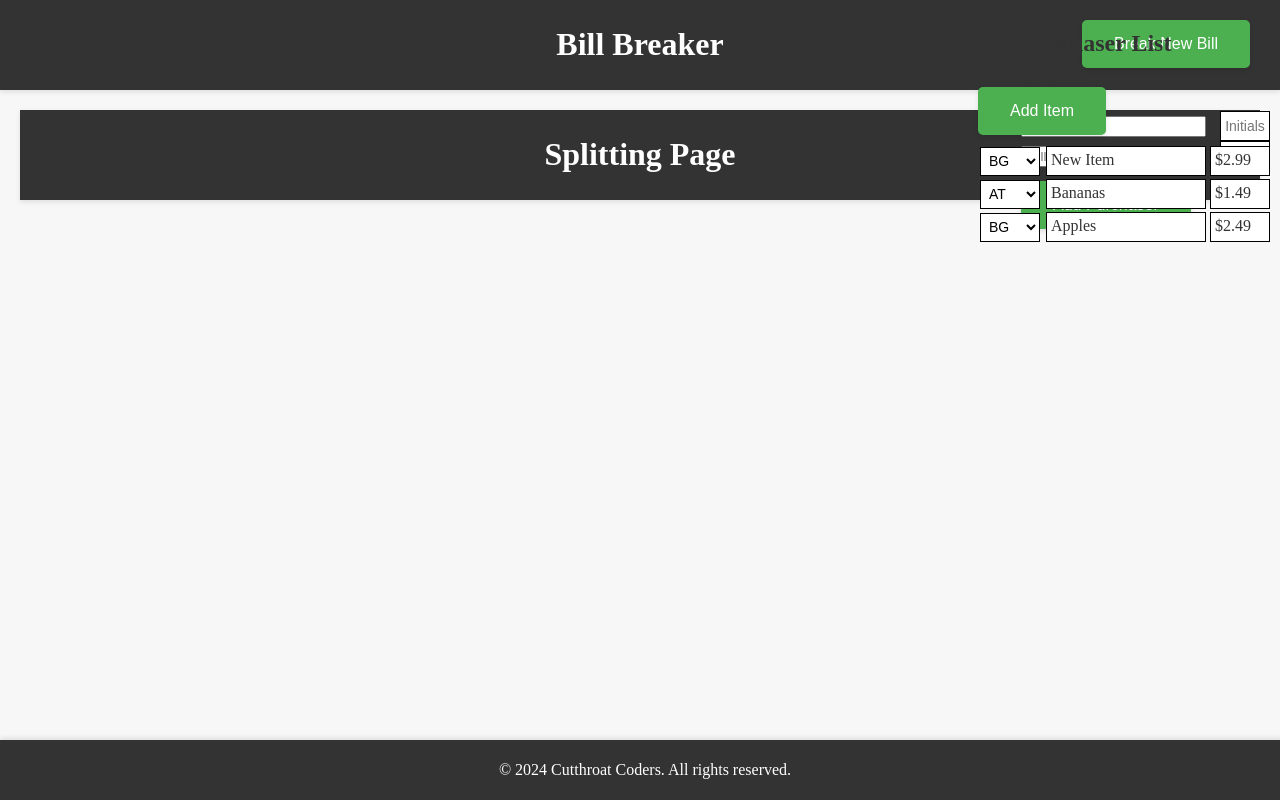
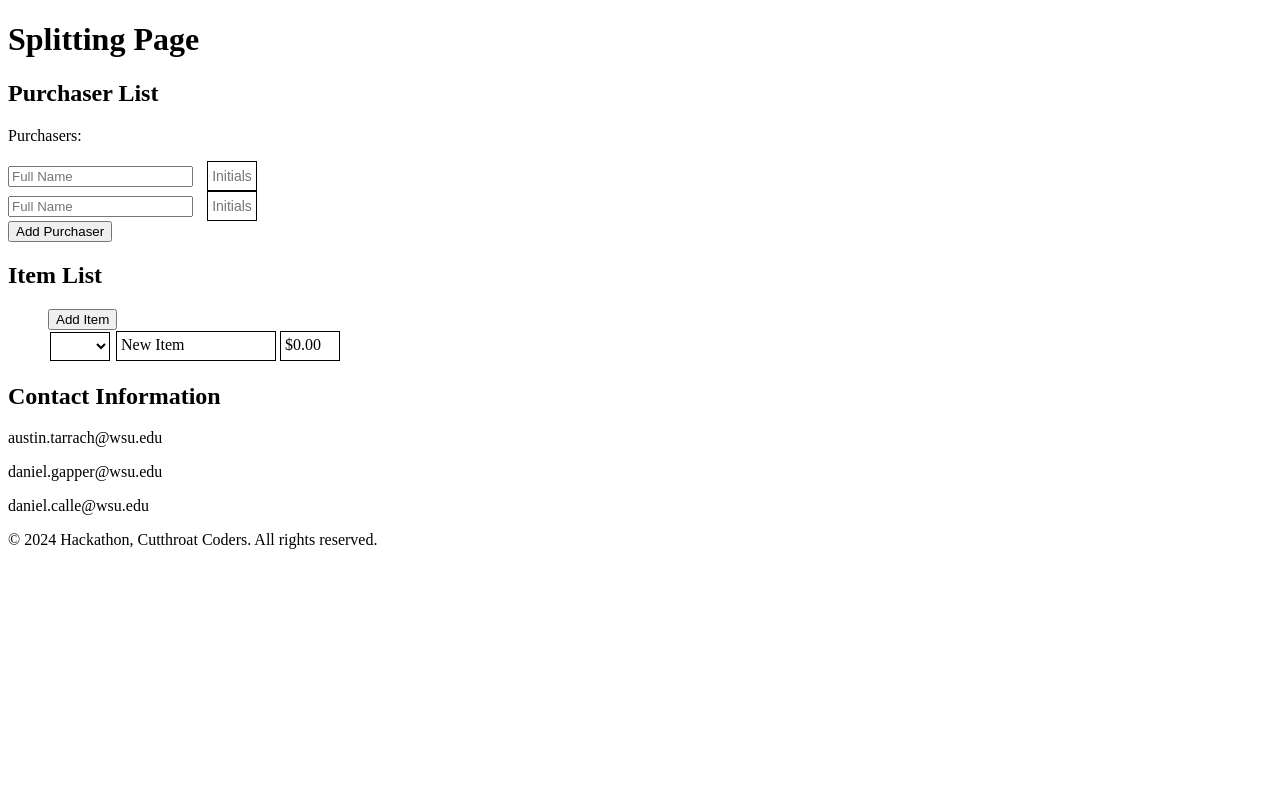
Before and after one commit to kingTarrach/Receipt_Reader, a Flask app: page /items in a window 1280 px wide. Run offline with Flask 3, Linux system fonts and the light colour scheme; lists and menus that the app fills with data are empty.

Commit message:
Final product for hackathon purposes, Cutthroat Coders, signing out.

```diff
--- a/templates/itemList.html
+++ b/templates/itemList.html
@@ -1,10 +1,84 @@
-{% extends "base.html" %}
-{% block content %}
+<!DOCTYPE html>
+<html lang="en">
+<head>
+    <meta charset="UTF-8">
+    <meta name="viewport" content="width=device-width, initial-scale=1.0">
+    <title>Initials Box</title>
+                <style>
+                    /* Style the select menu */
+                        .item_line {
+                            display: flex;
+                            align-items: center;
+                        }
+                        select {
+                            padding: 4px;
+                            font-size: 14px;
+                            border: 1px solid #000000;
+                            background-color: #ffffff;
+                            width: 60px; /* Adjust width as needed */
+                            height: 29px;
+                            margin: 2px;
+                            display: flex;
+                            align-items: center;
+                        }
 
+                        /* Style the options */
+                        option {
+                            padding: 10px;
+                            font-size: 14px;
+                            z-index: 1;
+                            display: flex;
+                        }
+
+                        /* Style the select when it's focused */
+                        select:focus {
+                            outline: none;
+                            border-color: #3f3b3b;
+                        }
+                </style>
+    <title>Item Box</title>
+                <style>
+                    .item-box {
+                        border: 1px solid #000000; /* Adds a black border around the div */
+                        padding: 4px; /* Adds some space between the text and the border */
+                        margin-left: 4px; /* Adds some space outside the border */
+                        width: 150px; /* Specifies the width of the box */
+                        height: 20px; /* Specifies the height of the box */
+                        overflow: auto; /* Ensures the content is scrolled if it overflows */
+                        background-color: #ffffff; /* Sets a light gray background color */
+                        display: inline-block;
+                    }
+                </style>
+    <title>Price Box</title>
+                <style>
+                    .price-box {
+                        border: 1px solid #000000; /* Adds a black border around the div */
+                        padding: 4px; /* Adds some space between the text and the border */
+                        margin-left: 4px; /* Adds some space outside the border */
+                        width: 50px; /* Specifies the width of the box */
+                        height: 20px; /* Specifies the height of the box */
+                        overflow: auto; /* Ensures the content is scrolled if it overflows */
+                        background-color: #ffffff; /* Sets a light gray background color */
+                        display: inline-block;
+                    }
+                </style>
+    <title>Initials</title>
+                <style>
+                    .initials {
+                        border: 1px solid #000000;
+                        padding: 4px;
+                        width: 40px;
+                        height: 20px;
+                        background-color: #ffffff;
+                        display: inline-block;
+                        font-size: 14px;
+                        text-align: center;
+                    }
+                </style>
+</head>
 <body>
     <header>
         <h1>Splitting Page</h1>
-
     </header>
 
     <nav>
@@ -26,19 +100,18 @@
             function updateInitials(element) {
                 var fullName = element.value;
                 var initials = fullName.split(' ').map((n) => n[0]).join('');
-                    // Find the closest parent with the class 'item_list'
                 var itemList = element.closest('.item_list');
-                    // Within this 'item_list', find the element with class 'initials'
                 var initialsInput = itemList.querySelector('.initials');
                 initialsInput.value = initials.toUpperCase();
+
+                // Update the options for all items
+                updateOptions();
             }
 
             function addItem() {
-                    // Create a new div with class 'item_list'
                 var newItemList = document.createElement('div');
                 newItemList.className = 'item_list';
 
-                    // Create the fullName input
                 var fullNameInput = document.createElement('input');
                 fullNameInput.type = 'text';
                 fullNameInput.className = 'fullName';
@@ -46,124 +119,137 @@
                 fullNameInput.style.marginRight = '10px';
                 fullNameInput.oninput = function() { updateInitials(this); };
 
-                    // Create the initials input
                 var initialsInput = document.createElement('input');
                 initialsInput.type = 'text';
                 initialsInput.className = 'initials';
                 initialsInput.placeholder = 'Initials';
                 initialsInput.readOnly = true;
 
-                    // Append the inputs to the newItemList div
                 newItemList.appendChild(fullNameInput);
                 newItemList.appendChild(initialsInput);
 
-                    // Append the newItemList div to the container
                 document.getElementById('purchasersContainer').appendChild(newItemList);
+
+                // Update the options for all items
+                updateOptions();
+            }
+
+            function updateOptions() {
+                // Get the current initials
+                var currentInitials = Array.from(document.querySelectorAll('.initials')).map(input => input.value);
+
+                // Update options for all items
+                const itemsContainer = document.getElementById('itemsContainer');
+                const itemLines = itemsContainer.querySelectorAll('.item_line');
+                itemLines.forEach(itemLine => {
+                    const select = itemLine.querySelector('select');
+                    // Remove existing options
+                    select.innerHTML = '';
+
+                    // Add the current initials as options
+                    currentInitials.forEach(initial => {
+                        var option = document.createElement('option');
+                        option.value = initial;
+                        option.textContent = initial;
+                        select.appendChild(option);
+                    });
+                });
             }
         </script>
     </nav>
+
     <nav>
         <h2>Item List</h2>
         <ul id="itemsContainer">
             <!-- Dynamically added item lines will go here -->
         </ul>
-    </nav>
 
         <script>
-        const optionsM = [
-            { value: 'option1', text: 'AT' },
-            { value: 'option2', text: 'DG' },
-            { value: 'option3', text: 'HI' },
-            { value: 'option4', text: 'WW' }
-        ];
-
-        function addItemLine(itemText, priceText, options, containerId) {
-            // Create the item line container
+            function addItemLine(itemText, priceText, containerId) {
                 const itemLine = document.createElement('div');
                 itemLine.className = 'item_line';
 
-            // Create the initials box and select element
                 const initialsBox = document.createElement('div');
                 initialsBox.className = 'initials-box';
                 const select = document.createElement('select');
-            // Generate a unique ID for the select element
-            const selectId = `initialSelect-${Math.random().toString(36).substr(2, 9)}`;
-            select.id = selectId;
-            options.forEach(option => {
-                const optionElement = document.createElement('option');
-                optionElement.value = option.value;
-                optionElement.textContent = option.text;
-                select.appendChild(optionElement);
+
+                // Add the current initials as options
+                Array.from(document.querySelectorAll('.initials')).forEach(initial => {
+                    var option = document.createElement('option');
+                    option.value = initial.value;
+                    option.textContent = initial.value;
+                    select.appendChild(option);
                 });
+
                 initialsBox.appendChild(select);
 
-            // Create the item box
                 const itemBox = document.createElement('div');
                 itemBox.className = 'item-box';
                 itemBox.contentEditable = true;
                 itemBox.textContent = itemText;
 
-            // Create the price box
                 const priceBox = document.createElement('div');
                 priceBox.className = 'price-box';
                 priceBox.contentEditable = true;
                 priceBox.textContent = priceText;
 
-            // Append all to itemLine
                 itemLine.appendChild(initialsBox);
                 itemLine.appendChild(itemBox);
                 itemLine.appendChild(priceBox);
 
-            // Add the item line to the container
                 document.getElementById(containerId).appendChild(itemLine);
 
-            // Add event listener to the select element
-            document.getElementById(selectId).addEventListener('change', function() {
+                select.addEventListener('change', function() {
                     var selectedValue = this.value;
                     console.log("Selected value: " + selectedValue);
                 });
             }
+///////// CONSTRUCTION ZONE
+            // document.addEventListener('DOMContentLoaded', () => {
 
-        // Example usage
+            //     addItemLine('Bananas', '$1.49', 'itemsContainer');
+            //     // Call addItemLine as many times as needed with different parameters to add more items
+
+            //     addItemLine('Apples', '$2.49', 'itemsContainer');
+            // });
+            const itemsFromFlask = {{ items|tojson }};
+            const subtotalFromFlask = "{{ subtotal }}";
+
             document.addEventListener('DOMContentLoaded', () => {
-            const options1 = [
-                { value: 'option1', text: 'AT' },
-                { value: 'option2', text: 'DG' },
-                { value: 'option3', text: 'HI' },
-                { value: 'option4', text: 'WW' }
-            ];
-            addItemLine('Bananas', '$1.49', options1, 'itemsContainer');
-            // Call addItemLine as many times as needed with different parameters to add more items
-            const options2 = [
-                { value: 'option1', text: 'BG' },
-                { value: 'option2', text: 'DG' },
-                { value: 'option3', text: 'HI' },
-                { value: 'option4', text: 'WW' }
-            ];
-            addItemLine('Apples', '$2.49', options2, 'itemsContainer');
+                // Now, use itemsFromFlask and subtotalFromFlask with your addItemLine function
+                itemsFromFlask.forEach(item => {
+                    addItemLine(item.itemName, `$${item.price}`, 'itemsContainer');
+                });
+
+                // Optionally, update subtotal display using subtotalFromFlask
+                document.getElementById('subtotalValue').textContent = `$${subtotalFromFlask}`;
             });
 
             const addButton = document.createElement('button');
             addButton.textContent = 'Add Item';
             addButton.onclick = function() {
                 // Call addItemLine as many times as needed with different parameters to add more items
-            const options = [
-                { value: 'option1', text: 'BG' },
-                { value: 'option2', text: 'DG' },
-                { value: 'option3', text: 'HI' },
-                { value: 'option4', text: 'WW' }
-            ];
-            addItemLine('New Item', '$2.99', options, 'itemsContainer');
+                addItemLine('New Item', '$0.00', 'itemsContainer');
             };
 
             document.getElementById('itemsContainer').appendChild(addButton);
 
             addButton.click();
         </script>
+    </nav>
 
+    <main>
 
+        <section>
+            <h2>Contact Information</h2>
+            <p>austin.tarrach@wsu.edu</p>
+            <p>daniel.gapper@wsu.edu</p>
+            <p>daniel.calle@wsu.edu</p>
+        </section>
+    </main>
 
+    <footer>
+        <p>&copy; 2024 Hackathon, Cutthroat Coders. All rights reserved.</p>
+    </footer>
 </body>
 </html>
-
-{% endblock %}
```
Lines whose indentation alone changed are shown as unchanged.
